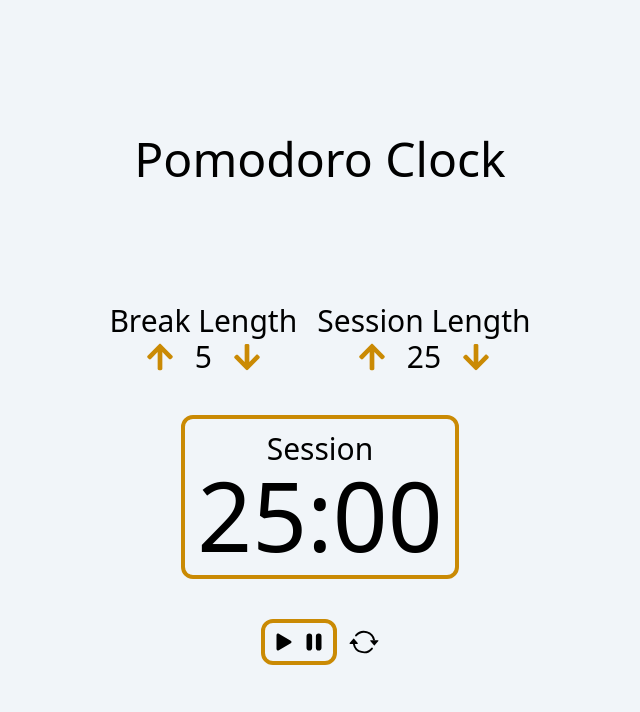
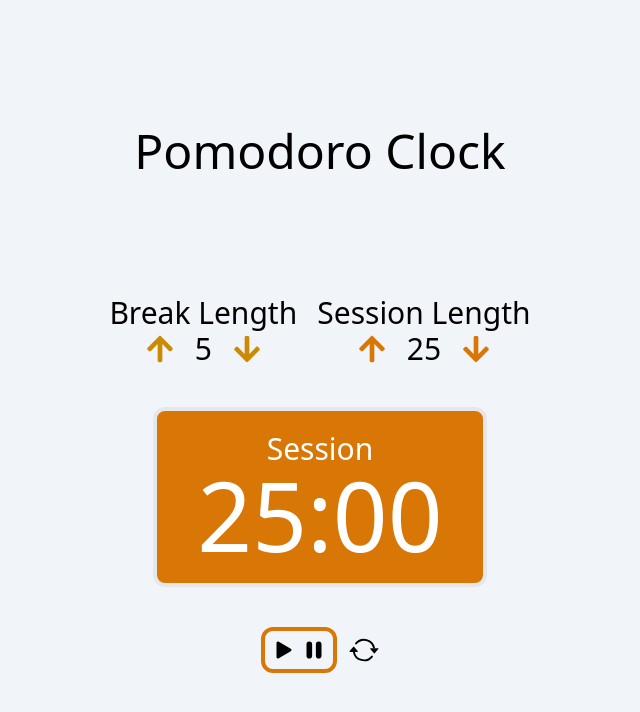
Before and after one commit to BaraouSaid/pomodoro_clock, a React (Vite) app: page / in a window 1280 px wide. Shown: the top 712 px of the page, without its empty margins (320-960 px from the left). Built offline with nearby package versions, Linux system fonts and the light colour scheme.

Commit message:
changed the colors

```diff
--- a/src/App.jsx
+++ b/src/App.jsx
@@ -59,18 +59,18 @@ function App() {
             <div className="flex items-center gap-5">
               <FaArrowUp
                 id="session-increment"
-                className="text-yellow-600 hover:cursor-pointer"
+                className="text-amber-600 hover:cursor-pointer"
                 onClick={() => setSessionLength(increment(sessionLength))}
               />
               <p id="session-length">25</p>
               <FaArrowDown
                 id="session-decrement"
-                className="text-yellow-600 hover:cursor-pointer"
+                className="text-amber-600 hover:cursor-pointer"
               />
             </div>
           </div>
         </div>
-        <div className="flex flex-col items-center p-3 border-4 border-yellow-600 rounded-xl">
+        <div className="flex flex-col items-center px-10 py-5 text-white border-4 bg-amber-600 rounded-xl">
           <h2 id="timer-label" className="text-3xl">
             Session
           </h2>
@@ -81,7 +81,7 @@ function App() {
         <div className="flex items-center gap-3">
           <div
             id="start_stop"
-            className="flex gap-0 p-1 border-4 border-yellow-600 rounded-xl hover:cursor-pointer"
+            className="flex gap-0 p-1 border-4 border-amber-600 rounded-xl hover:cursor-pointer"
           >
             <BsFillPlayFill />
             <BsPauseFill />
```
